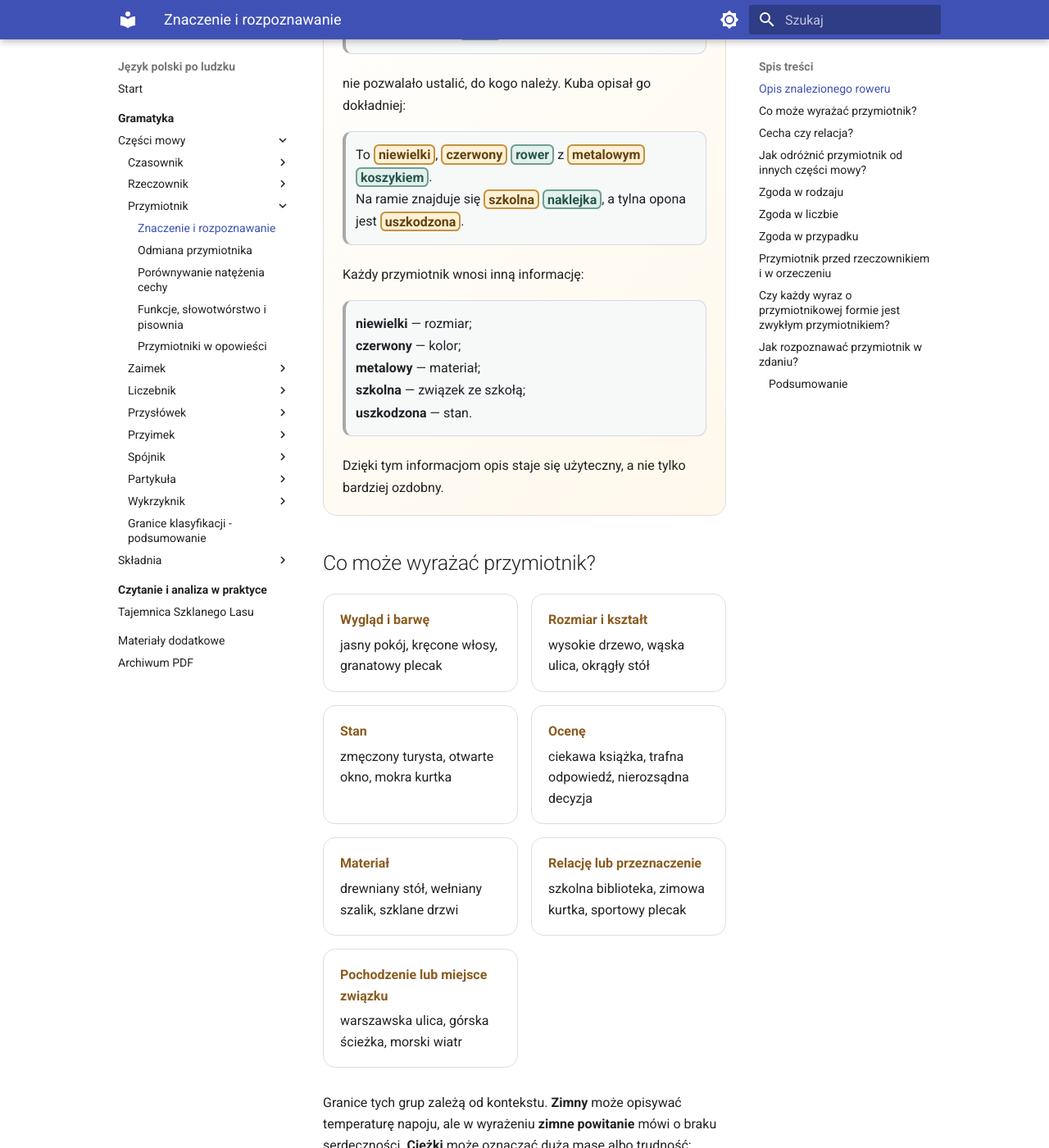
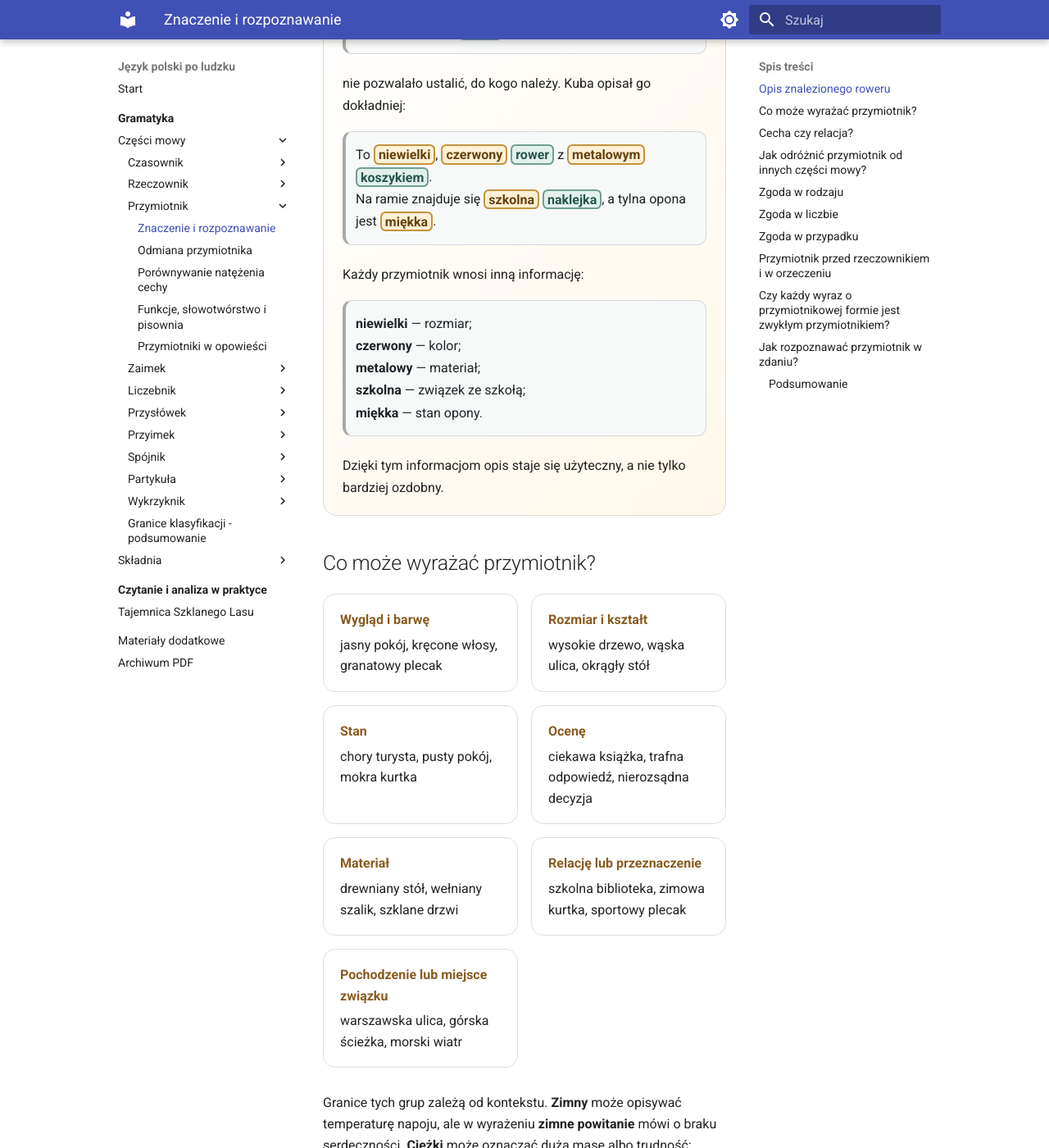
Before and after one commit to dchorazkiewicz/SP_JP, an MkDocs documentation site: the page built from docs/gramatyka/czesci-mowy/przymiotnik/znaczenie-i-zgoda.md, in a window 1280 px wide and 1400 px high, scrolled down 609 px. Shown: the whole window at 82% size. Built offline with MkDocs 1.6.1 and Material for MkDocs 9.7.7, drawn with Linux system fonts in a browser that asks for light colours.

Commit message:
Remove ambiguous participle examples from adjective lesson

```diff
--- a/docs/gramatyka/czesci-mowy/przymiotnik/znaczenie-i-zgoda.md
+++ b/docs/gramatyka/czesci-mowy/przymiotnik/znaczenie-i-zgoda.md
@@ -21,7 +21,7 @@ Po lekcjach przed szkołą został rower. Samo zdanie:
 nie pozwalało ustalić, do kogo należy. Kuba opisał go dokładniej:
 
 > To <span class="form-focus">niewielki</span>, <span class="form-focus">czerwony</span> <span class="noun-anchor">rower</span> z <span class="form-focus">metalowym</span> <span class="noun-anchor">koszykiem</span>.
-> Na ramie znajduje się <span class="form-focus">szkolna</span> <span class="noun-anchor">naklejka</span>, a tylna opona jest <span class="form-focus">uszkodzona</span>.
+> Na ramie znajduje się <span class="form-focus">szkolna</span> <span class="noun-anchor">naklejka</span>, a tylna opona jest <span class="form-focus">miękka</span>.
 
 Każdy przymiotnik wnosi inną informację:
 
@@ -29,7 +29,7 @@ Każdy przymiotnik wnosi inną informację:
 > **czerwony** — kolor;
 > **metalowy** — materiał;
 > **szkolna** — związek ze szkołą;
-> **uszkodzona** — stan.
+> **miękka** — stan opony.
 
 Dzięki tym informacjom opis staje się użyteczny, a nie tylko bardziej ozdobny.
 
@@ -41,7 +41,7 @@ Dzięki tym informacjom opis staje się użyteczny, a nie tylko bardziej ozdobny
 <div class="adjective-concept-grid">
   <div class="adjective-concept-card"><strong>Wygląd i barwę</strong>jasny pokój, kręcone włosy, granatowy plecak</div>
   <div class="adjective-concept-card"><strong>Rozmiar i kształt</strong>wysokie drzewo, wąska ulica, okrągły stół</div>
-  <div class="adjective-concept-card"><strong>Stan</strong>zmęczony turysta, otwarte okno, mokra kurtka</div>
+  <div class="adjective-concept-card"><strong>Stan</strong>chory turysta, pusty pokój, mokra kurtka</div>
   <div class="adjective-concept-card"><strong>Ocenę</strong>ciekawa książka, trafna odpowiedź, nierozsądna decyzja</div>
   <div class="adjective-concept-card"><strong>Materiał</strong>drewniany stół, wełniany szalik, szklane drzwi</div>
   <div class="adjective-concept-card"><strong>Relację lub przeznaczenie</strong>szkolna biblioteka, zimowa kurtka, sportowy plecak</div>
```
